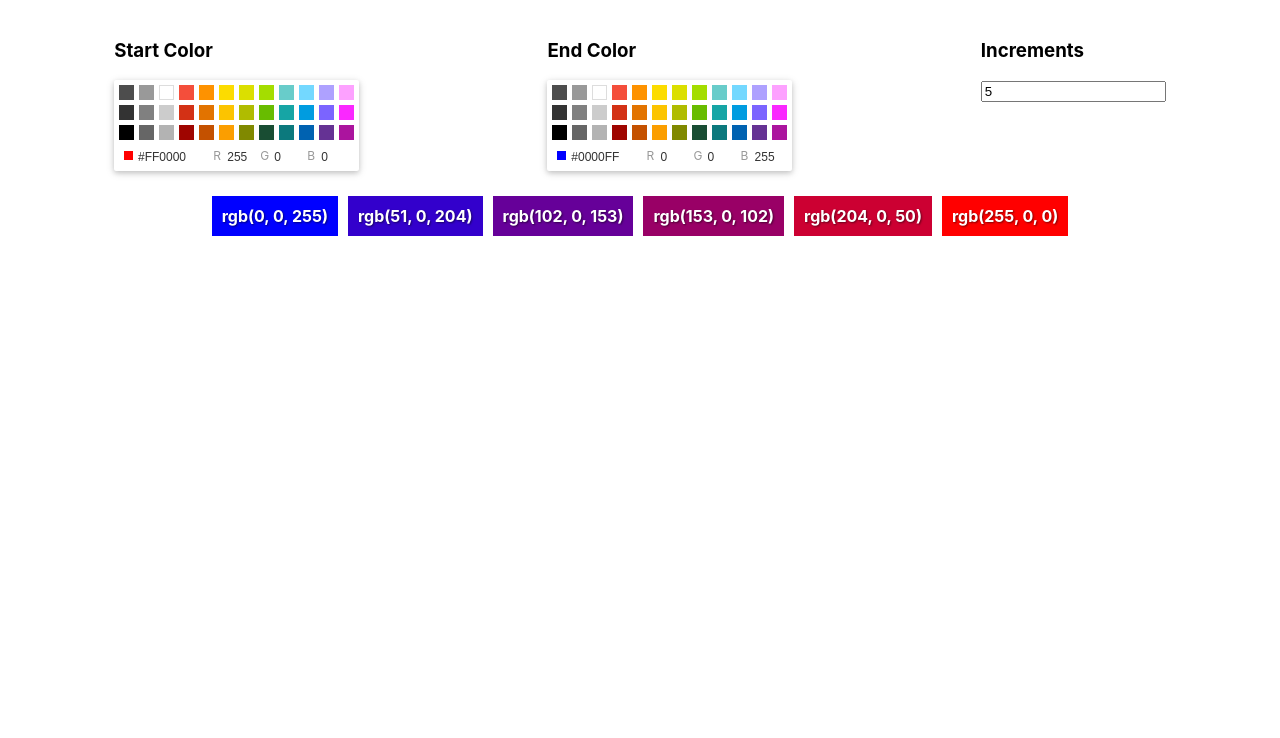
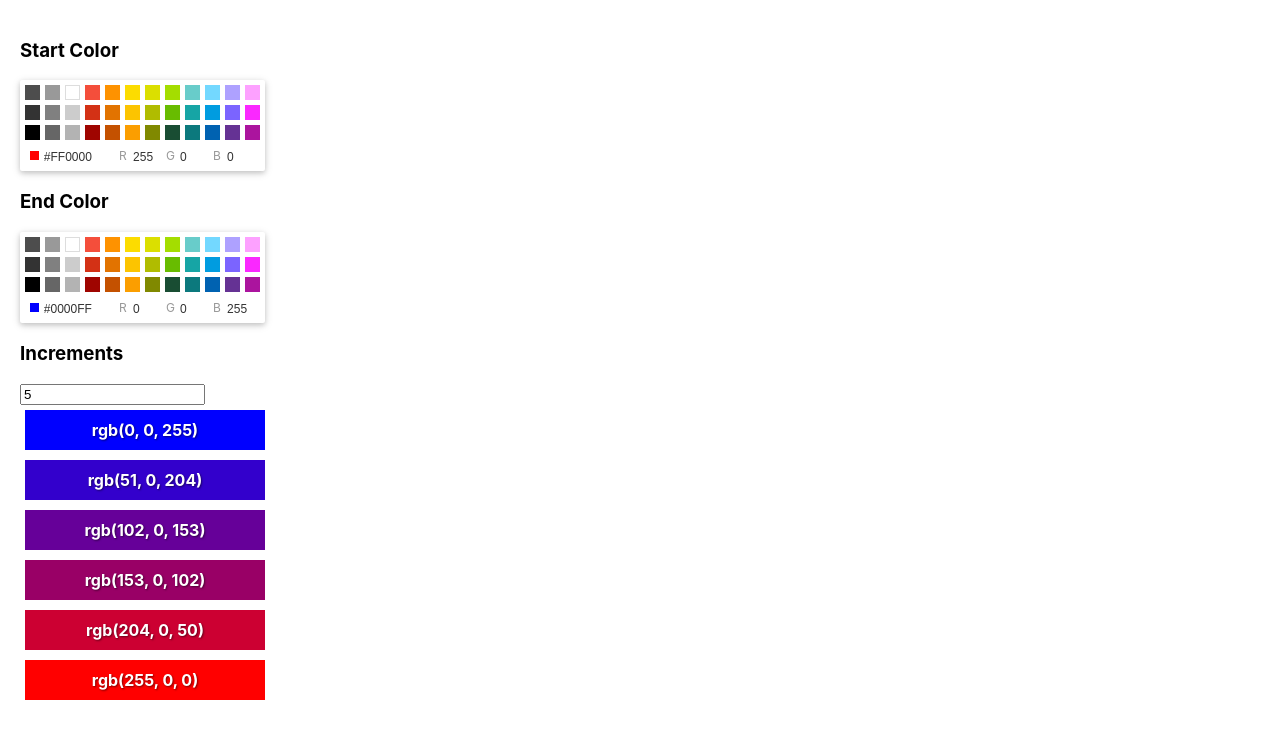
Before and after one commit to TravisBumgarner/pointless-projects, a React (Create React App) app in the folder colors-spectrum/: page / in a window 1280 px wide. Shown: the top 738 px of the page. Built offline with nearby package versions, Linux system fonts and the light colour scheme.

Commit message:
MVP babyyy

```diff
--- a/colors-spectrum/src/App.tsx
+++ b/colors-spectrum/src/App.tsx
@@ -2,6 +2,7 @@ import { useCallback, useState } from 'react';
 import './App.css';
 import ColorInterpolator, { LazyRGBColor } from './ColorPicker';
 import ECharts3DScatter from './ECharts';
+import styled from 'styled-components';
 
 
 
@@ -14,14 +15,32 @@ function App() {
   }, [])
 
   return (
-    <>
+    <Wrapper>
     <ColorInterpolator colorChangeCallback={colorChangeCallback} />
+    <ChartContainer>
+
     <ECharts3DScatter
     selectedColors={selectedColors}
     />
-    {/* <ColorGraph/> */}
-    </>
+          </ChartContainer>
+
+    </Wrapper>
   );
 }
 
+const Wrapper = styled.div`
+  display: flex;
+  flex-direction: row;
+  height: 100vh;
+  width: 100vw;
+`;
+
+const ChartContainer = styled.div`
+  flex: 1;
+  display: flex;
+  justify-content: center;
+  align-items: center;
+`;
+
+
 export default App;
--- a/colors-spectrum/src/ColorPicker.tsx
+++ b/colors-spectrum/src/ColorPicker.tsx
@@ -57,7 +57,6 @@ const ColorInterpolator = ({colorChangeCallback}: Props) => {
 
   return (
     <Container>
-      <PickerContainer>
         <div>
           <h3>Start Color</h3>
           <CompactPicker color={startColor} onChange={handleStartColorChange} />
@@ -70,7 +69,6 @@ const ColorInterpolator = ({colorChangeCallback}: Props) => {
           <h3>Increments</h3>
           <input type="number" value={increments} onChange={handleIncrementsChange} min="1" />
         </div>
-      </PickerContainer>
       <ColorsContainer>
         {colors.map((color, index) => (
           <ColorBox key={index} style={{ backgroundColor: color }}>
@@ -83,23 +81,14 @@ const ColorInterpolator = ({colorChangeCallback}: Props) => {
 };
 
 const Container = styled.div`
-  display: flex;
-  flex-direction: column;
-  align-items: center;
+  width: 250px;
   padding: 20px;
-`;
-
-const PickerContainer = styled.div`
-  display: flex;
-  justify-content: space-around;
-  width: 100%;
-  margin-bottom: 20px;
 `;
 
 const ColorsContainer = styled.div`
   display: flex;
-  flex-wrap: wrap;
   justify-content: center;
+  flex-direction: column;
 `;
 
 const ColorBox = styled.div`
--- a/colors-spectrum/src/ECharts.tsx
+++ b/colors-spectrum/src/ECharts.tsx
@@ -55,7 +55,7 @@ const ECharts3DScatter = (
         grid3D: {
           viewControl: {
             projection: 'perspective'
-          }
+          },
         },
         series: [
           {
@@ -79,7 +79,7 @@ const ECharts3DScatter = (
     selectedColors
 ]);
 
-  return <div ref={chartRef} style={{ width: '500px', height: '500px' }} />;
+    return <div ref={chartRef} style={{ width: '100%', height: '100%' }} />;
 };
 
 export default ECharts3DScatter;
```
